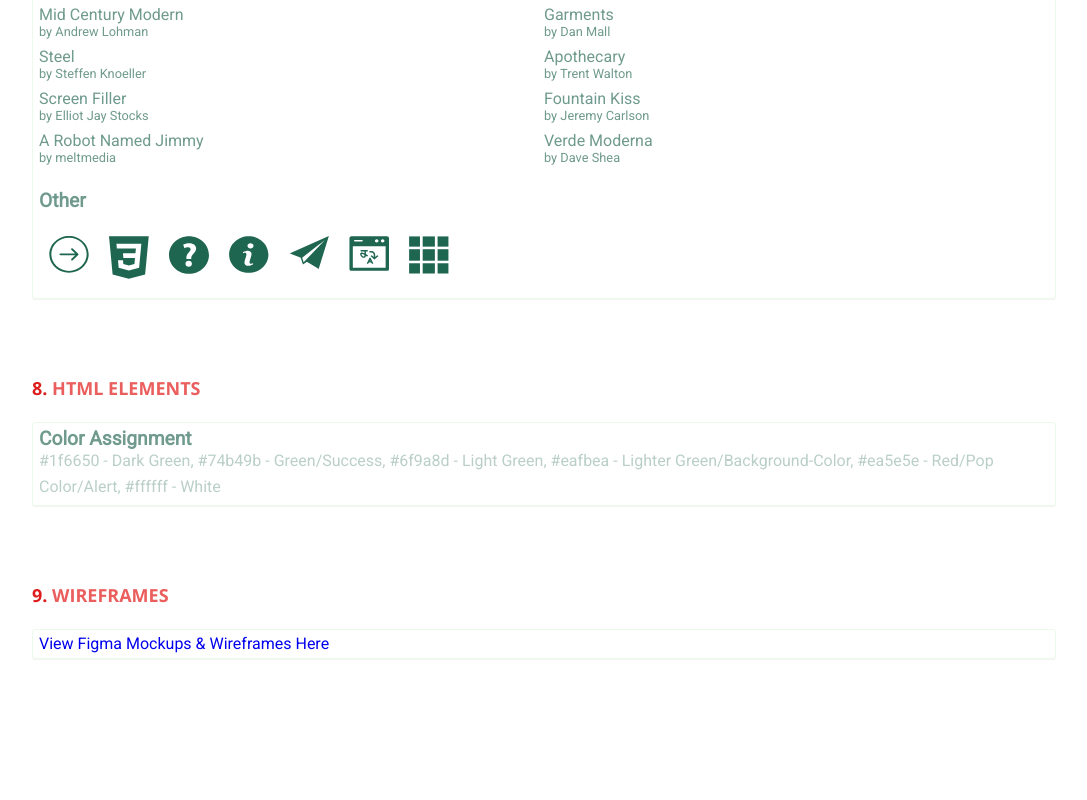
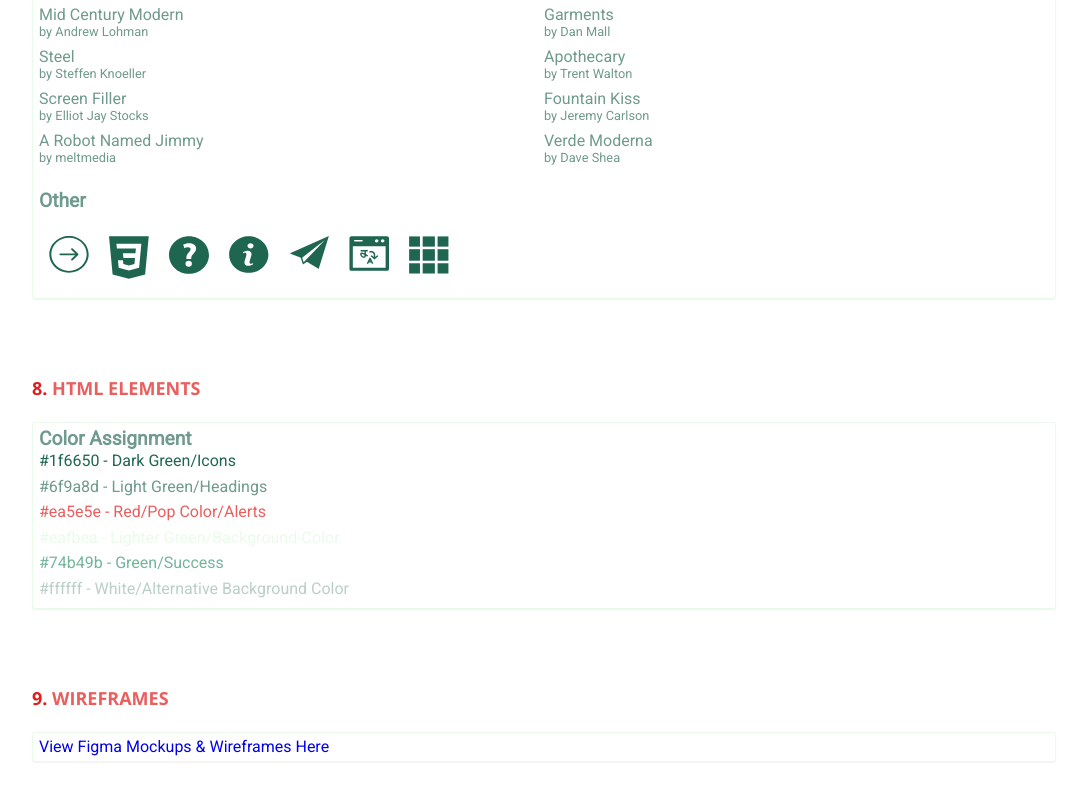
Before and after one commit to alexkev/zen-garden-wdd331, a website built with Parcel: page style-guide-template/src/index.html in a window 1280 px wide. Shown: the part 2640-3440 px from the top of the page, without its empty margins (96-1183 px from the left). Built offline with nearby package versions, Linux system fonts and the light colour scheme.

Commit message:
I think I am done?

```diff
--- a/style-guide-template/src/index.html
+++ b/style-guide-template/src/index.html
@@ -256,12 +256,13 @@
       <div class="cd-box">
         <h6>Color Assignment</h6>
         <p>
-         #1f6650 - Dark Green,
-         #74b49b - Green/Success,
-         #6f9a8d - Light Green,
-         #eafbea - Lighter Green/Background-Color,
-         #ea5e5e - Red/Pop Color/Alert,
-         #ffffff - White
+         <span class="color-1">#1f6650 - Dark Green/Icons</span><br>
+         <span class="color-2">#6f9a8d - Light Green/Headings</span><br>
+         <span class="color-3">#ea5e5e - Red/Pop Color/Alerts</span><br>
+         <span class="color-4">#eafbea - Lighter Green/Background-Color</span><br>
+         <span class="color-s">#74b49b - Green/Success</span><br>
+         <span class="color-5">#ffffff - White/Alternative Background Color</span>
+
         </p>
       </div>
     </section>
--- a/style-guide-template/src/scss/style-guide.scss
+++ b/style-guide-template/src/scss/style-guide.scss
@@ -339,3 +339,34 @@ h6 {
     width: 40px;
   }
 }
+
+/* -------------------------
+
+  HTML Elements
+
+--------------------------- */
+
+
+.color-1 {
+  color: $color-1;
+}
+
+.color-s {
+  color: $success;
+}
+
+.color-2 {
+  color: $color-2;
+}
+
+.color-4 {
+  color: $color-4;
+}
+
+.color-3 {
+  color: $color-3;
+}
+
+// .color-5 {
+//   color: $color-5;
+// }
```
Also changed, not shown: style-guide-template/src/css/styles.css, 1 other file.
